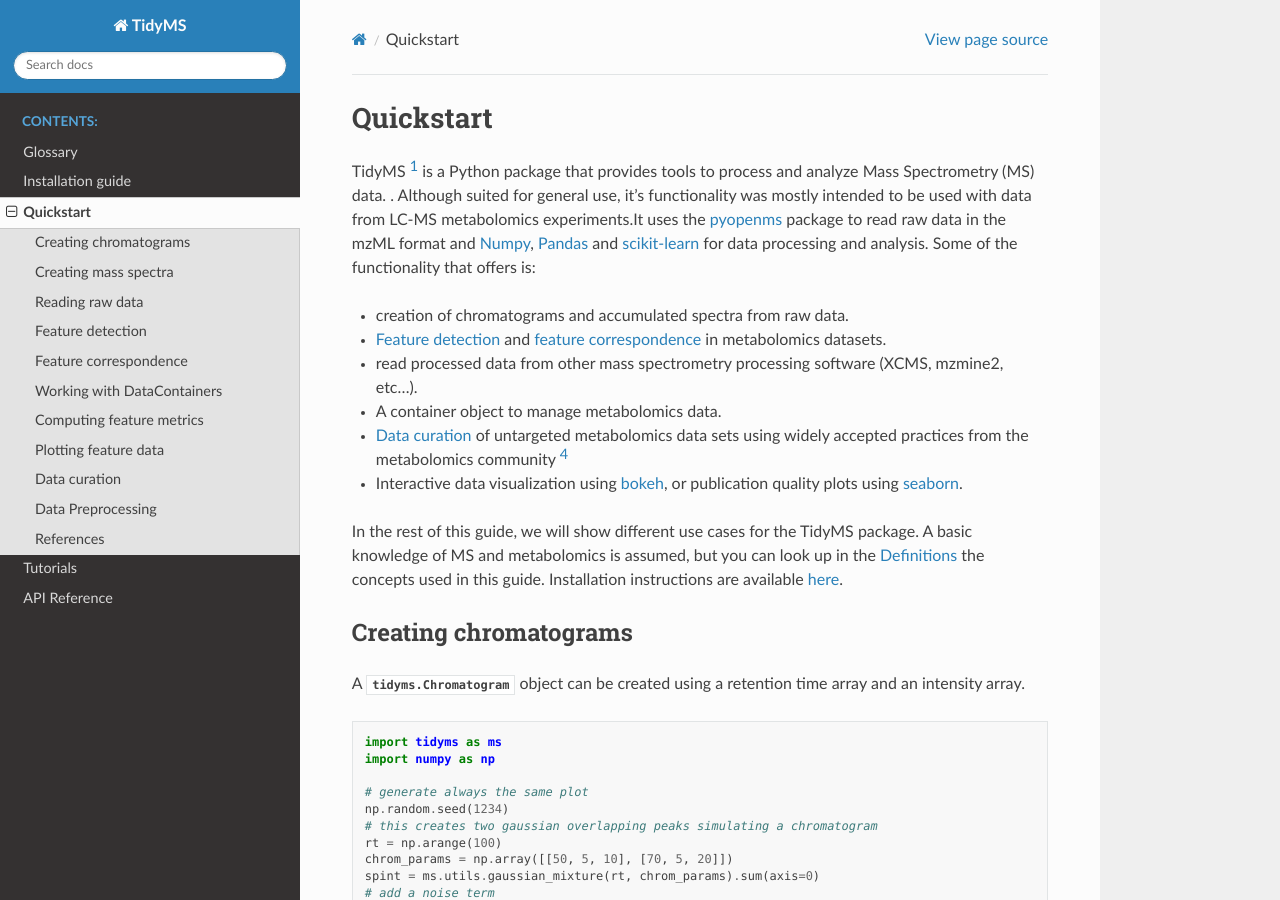
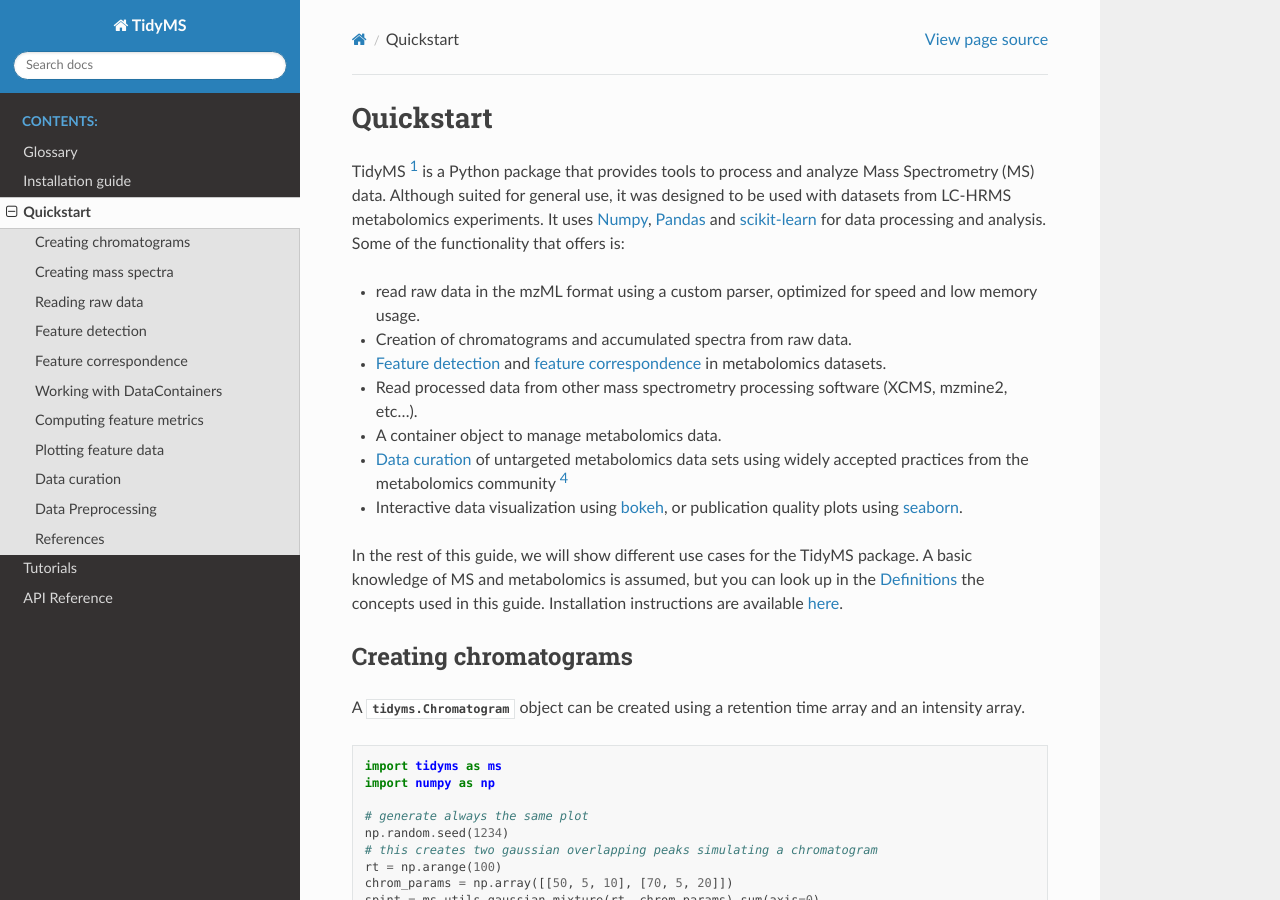
Before and after one commit to griquelme/tidyms, a Sphinx documentation site: the page built from docs/quickstart.rst, in a window 1280 px wide and 900 px high. Built offline with Sphinx 7.4.7 and the Read the Docs theme 2.0.0, drawn with Linux system fonts in a browser that asks for light colours; some of the changed text lies outside the part shown.

Commit message:
Update documentation.

```diff
--- a/docs/peak-picking.rst
+++ b/docs/peak-picking.rst
@@ -319,9 +319,9 @@
     level is :math:`\sigma = 0.5 S_{y}`. Else decrease :math:`p` by 10 and go
     back to step 3.
 
-The noise estimation is clearly biased if we don't completely remove the
-contribution from :math:`s`, but it gives a good enough approximation to remove
-noisy peaks.
+If the contribution from :math:`s` is not completely removed, the noise
+estimation will be biased. Despite this, this method gives a good enough
+approximation of the noise level that can be used to remove noisy peaks.
 
 Baseline  estimation
 --------------------
--- a/docs/quickstart.rst
+++ b/docs/quickstart.rst
@@ -6,18 +6,18 @@
 ==========
 
 TidyMS [1]_ is a Python package that provides tools to process and analyze
-Mass Spectrometry (MS) data. . Although suited for general use, it’s
-functionality was mostly intended to be used with data from LC-MS metabolomics
-experiments.It uses the `pyopenms <https://www.openms.de/>`_ package to read raw
-data in the mzML format and `Numpy <https://numpy.org/>`_,
-`Pandas <https://pandas.pydata.org/>`_ and
+Mass Spectrometry (MS) data. Although suited for general use, it was designed
+to be used with datasets from LC-HRMS metabolomics experiments. It uses
+`Numpy <https://numpy.org/>`_, `Pandas <https://pandas.pydata.org/>`_ and
 `scikit-learn <https://scikit-learn.org>`_ for data processing and analysis.
 Some of the functionality that offers is:
 
-*   creation of chromatograms and accumulated spectra from raw data.
+*   read raw data in the mzML format using a custom parser, optimized for
+    speed and low memory usage.
+*   Creation of chromatograms and accumulated spectra from raw data.
 *   :term:`Feature detection<feature detection>` and
     :term:`feature correspondence` in metabolomics datasets.
-*   read processed data from other mass spectrometry processing software
+*   Read processed data from other mass spectrometry processing software
     (XCMS, mzmine2, etc...).
 *   A container object to manage metabolomics data.
 *   :term:`Data curation<data curation>` of untargeted metabolomics data sets
@@ -310,13 +310,15 @@
 
 .. code-block:: python
 
-    # available classes in the data set: "1", "2", "3", "4", "QC", "B", "Z"
-    # 1, 2, 3, 4 are the study samples
-    # Z and B are zero volume injection and process blank respectively
-    # QC are pooled quality control samples.
-    mapping = {"blank": ["Z", "B"],
-               "sample": ["1", "2", "3", "4"],
-               "qc": ["QC"]}
+    # classes in the data set: "1", "2", "3", "4", "QC", "B", "Z"
+    # "1", "2", "3" and "4" are study samples
+    # "Z" and "B" are zero volume injection and process blank respectively
+    # "QC" are pooled quality control samples.
+    mapping = {
+        "blank": ["Z", "B"],
+        "sample": ["1", "2", "3", "4"],
+        "qc": ["QC"]
+    }
     data.mapping = mapping
 
 Once the mapping is set, we can quickly perform data curation. In this example,
```
